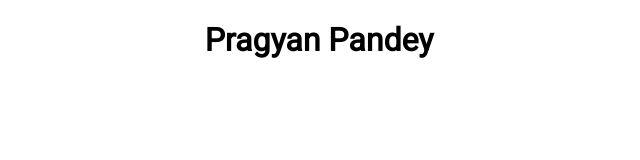
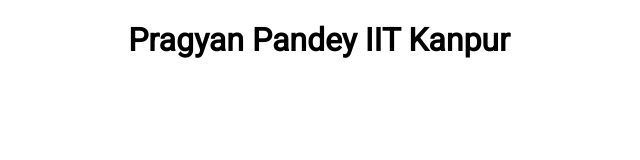
Before and after one commit to pragyan478/my_website, a plain HTML site: page index.htm in a window 1280 px wide. Shown: the whole page, without its empty margins (321-961 px from the left). Drawn offline with Linux system fonts and the light colour scheme.

Commit message:
AddedPlace

```diff
--- a/index.htm
+++ b/index.htm
@@ -5,6 +5,6 @@
 <title>My First Page</title>
 </head>
 <body>
-<h1 style="font-family:Roboto;text-align:center;">Pragyan Pandey</h1>
+<h1 style="font-family:Roboto;text-align:center;">Pragyan Pandey IIT Kanpur</h1>
 </body>
 </html>
```
